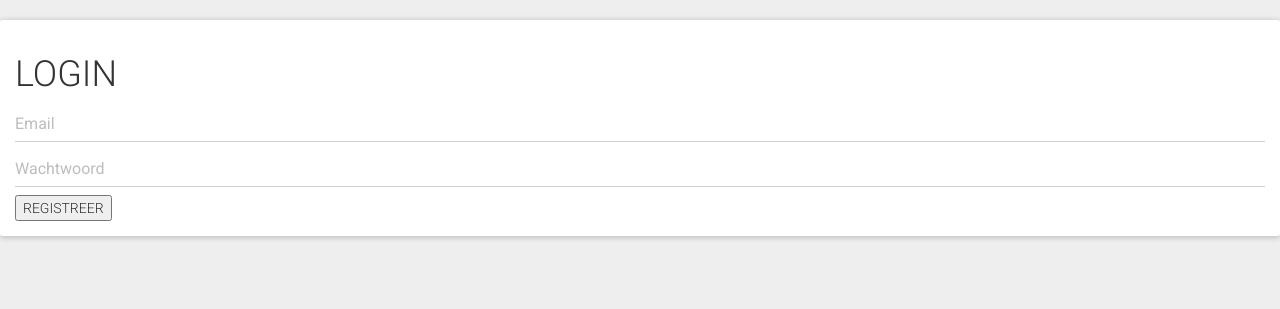
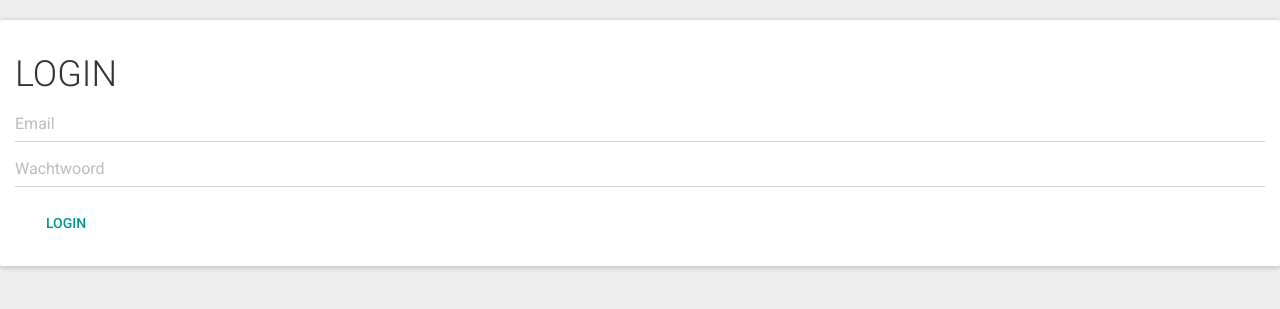
Before and after one commit to jeroen1322/VideoVerhuurProject-4AM2A, a PHP site: template resources/views/login.php in a window 1280 px wide. Shown: the part 60-369 px from the top of the page. Run offline with PHP 8.4, Linux system fonts and the light colour scheme; the template is opened without the code that fills it, so the values that code supplies are empty.

Commit message:
Styled the login and register form

```diff
--- a/resources/views/login.php
+++ b/resources/views/login.php
@@ -1,10 +1,10 @@
 <div class="panel panel-default">
-  <div class="panel-body">
+  <div class="panel-body login-panel">
     <h1>LOGIN</h1>
     <form method="post">
       <input type="email" name="email" placeholder="Email" class="form-control">
       <input type="password" name="wachtwoord" placeholder="Wachtwoord" class="form-control">
-      <input type="submit" name="submit" value="REGISTREER">
+      <input type="submit" name="submit" class="btn btn-primary" value="LOGIN">
     </form>
   </div>
 </div>
--- a/resources/views/registreer.php
+++ b/resources/views/registreer.php
@@ -1,5 +1,5 @@
 <div class="panel panel-default">
-  <div class="panel-body">
+  <div class="panel-body registreer-panel">
     <h1>REGISTREER</h1>
     <form method="post">
       <input type="text" name="naam" placeholder="Naam" class="form-control">
@@ -10,7 +10,7 @@
       <input type="email" name="email" placeholder="Email" autocomplete="off" class="form-control">
       <input type="password" name="wachtwoord" placeholder="Wachtwoord" autocomplete="off" class="form-control">
 
-      <input type="submit" name="submit" value="REGISTREER">
+      <input type="submit" name="submit" class="btn btn-primary" value="REGISTREER">
     </form>
   </div>
 </div>
```
Also changed, not shown: public/css/style.css (+8 -0 lines).
